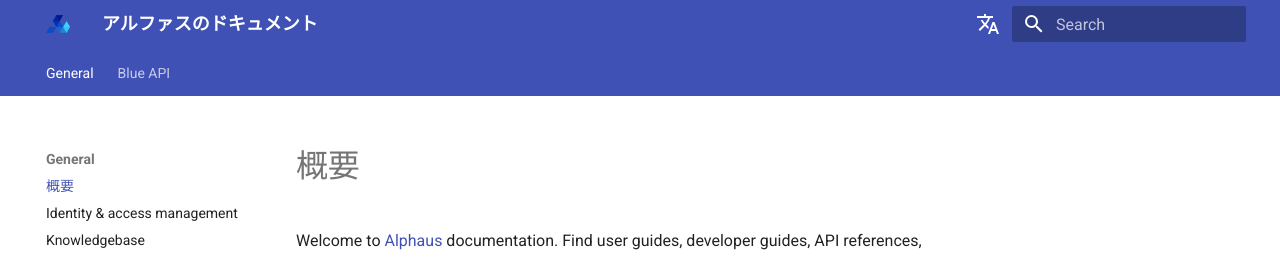
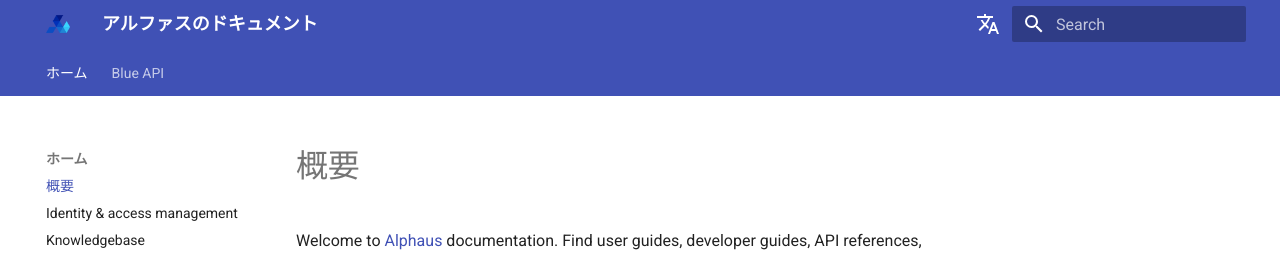
Before and after one commit to alphauslabs/docs-ja, an MkDocs documentation site: the page built from docs/index.md, in a window 1280 px wide. Shown: the top 257 px of the page. Built offline with MkDocs 1.6.1 and Material for MkDocs 9.7.7, drawn with Linux system fonts in a browser that asks for light colours; comment, search, counter and statistics services are not loaded.

Commit message:
chore: home

```diff
--- a/mkdocs.yml
+++ b/mkdocs.yml
@@ -10,7 +10,7 @@ theme:
   - navigation.expand
 
 nav:
-- 'General':
+- 'ホーム':
   - 'index.md'
   - 'Identity & access management': 'iam.md'
   - 'Knowledgebase': 'https://help.alphaus.cloud/jp/'
```
